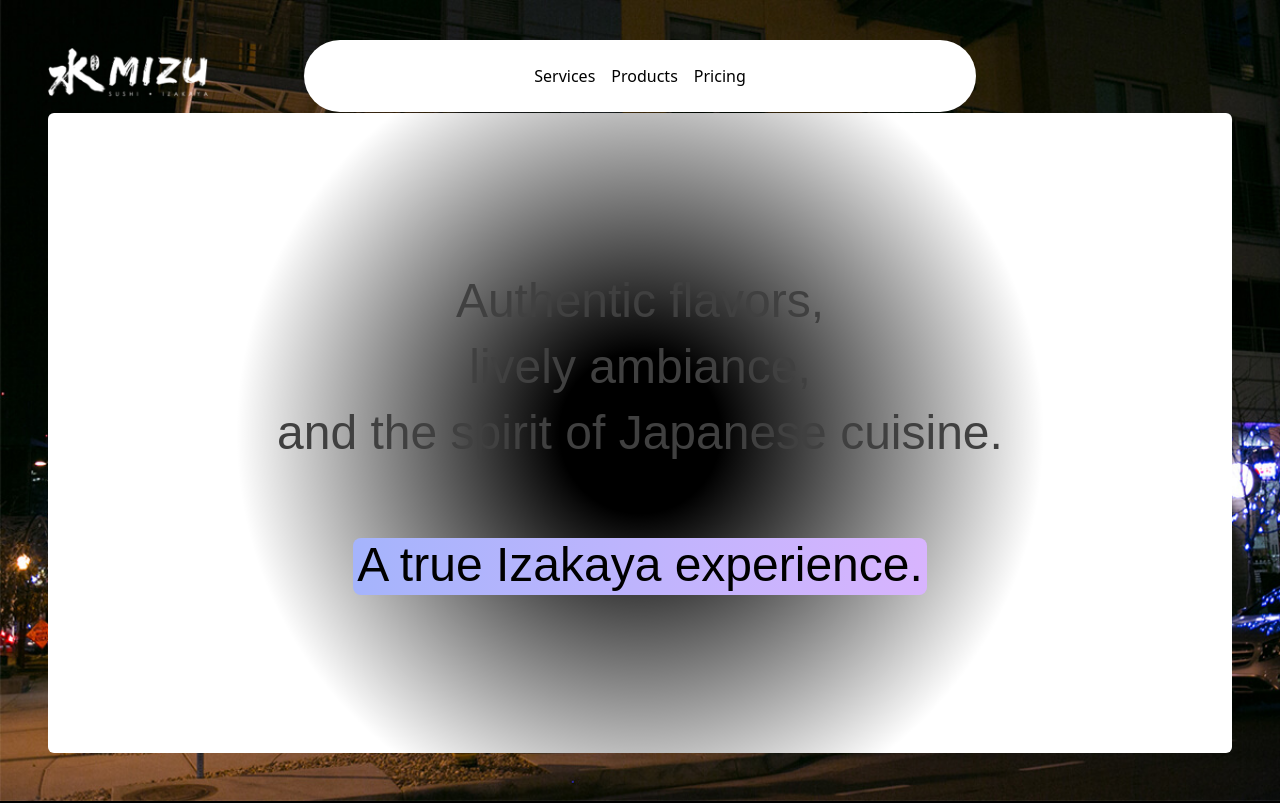
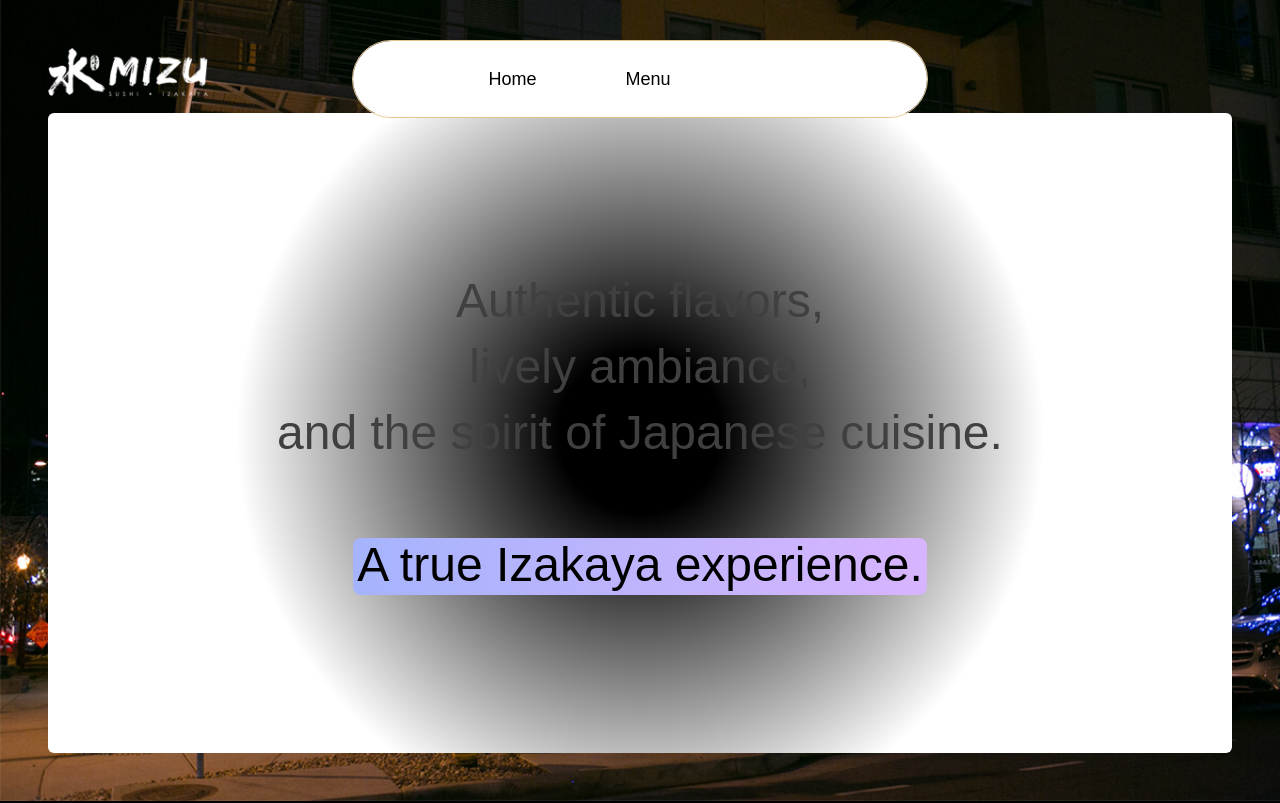
Before and after one commit to dkwon1223/mizu-izakaya, a Next.js app: page / in a window 1280 px wide. Shown: the top 803 px of the page. Built offline with nearby package versions, Linux system fonts and the light colour scheme; a web font is replaced by a local one.

Commit message:
Add basic structure and links

```diff
--- a/app/layout.tsx
+++ b/app/layout.tsx
@@ -27,7 +27,7 @@ export default function RootLayout({
   children: React.ReactNode;
 }>) {
   return (
-    <html lang="en">
+    <html lang="en" className="scroll-smooth">
       <body className={`${belleza.variable} ${dmSans.variable}`}>
         <NavBar />
         {children}
--- a/app/page.tsx
+++ b/app/page.tsx
@@ -3,6 +3,7 @@ import Image from "next/image";
 import mizuIcon from "../public/images/mizu-logo.png";
 import About from "@/components/About";
 import { GallerySlideshow } from "@/components/GallerySlideshow";
+import NavBar from "@/components/NavBar";
 
 export default function Home() {
   return (
--- /dev/null
+++ b/app/reservations/page.tsx
@@ -0,0 +1,9 @@
+import React from 'react'
+
+const Reservations = () => {
+  return (
+    <div>Reservations</div>
+  )
+}
+
+export default Reservations
--- a/components/GallerySlideshow.tsx
+++ b/components/GallerySlideshow.tsx
@@ -12,7 +12,7 @@ export function GallerySlideshow() {
     "https://resizer.otstatic.com/v2/photos/xlarge/1/41884826.webp",
   ];
   return (
-    <section className="flex flex-col items-center justify-center">
+    <section className="flex flex-col items-center justify-center" id="gallerySlideShow">
       <h1 className="text-5xl lg:text-6xl sm:text-2xl font-fancy text-gold mb-10">
         Photo Gallery
       </h1>
--- a/components/NavBar.tsx
+++ b/components/NavBar.tsx
@@ -1,60 +1,34 @@
 "use client";
 import React, { useState } from "react";
-import { HoveredLink, Menu, MenuItem, ProductItem } from "./ui/navbar-menu";
+import { HoveredLink, Menu, MenuItem } from "./ui/navbar-menu";
 import { cn } from "@/utils/cn";
-
+import Link from "next/link";
 
 function NavBar({ className }: { className?: string }) {
   const [active, setActive] = useState<string | null>(null);
   return (
     <div
-      className={cn("fixed top-10 inset-x-0 max-w-2xl mx-auto z-50", className)}
+      className={cn(
+        "fixed top-10 inset-x-0 max-w-xl mx-auto z-50 border border-gold rounded-full font-fancy text-xl sm:text-lg",
+        className
+      )}
     >
       <Menu setActive={setActive}>
-        <MenuItem setActive={setActive} active={active} item="Services">
+        <MenuItem setActive={setActive} active={active} item="Home">
           <div className="flex flex-col space-y-4 text-sm">
-            <HoveredLink href="/web-dev">Web Development</HoveredLink>
-            <HoveredLink href="/interface-design">Interface Design</HoveredLink>
-            <HoveredLink href="/seo">Search Engine Optimization</HoveredLink>
-            <HoveredLink href="/branding">Branding</HoveredLink>
+            <HoveredLink href="/#about">About</HoveredLink>
           </div>
         </MenuItem>
-        <MenuItem setActive={setActive} active={active} item="Products">
-          <div className="  text-sm grid grid-cols-2 gap-10 p-4">
-            <ProductItem
-              title="Algochurn"
-              href="https://algochurn.com"
-              src="https://assets.aceternity.com/demos/algochurn.webp"
-              description="Prepare for tech interviews like never before."
-            />
-            <ProductItem
-              title="Tailwind Master Kit"
-              href="https://tailwindmasterkit.com"
-              src="https://assets.aceternity.com/demos/tailwindmasterkit.webp"
-              description="Production ready Tailwind css components for your next project"
-            />
-            <ProductItem
-              title="Moonbeam"
-              href="https://gomoonbeam.com"
-              src="https://assets.aceternity.com/demos/Screenshot+2024-02-21+at+11.51.31%E2%80%AFPM.png"
-              description="Never write from scratch again. Go from idea to blog in minutes."
-            />
-            <ProductItem
-              title="Rogue"
-              href="https://userogue.com"
-              src="https://assets.aceternity.com/demos/Screenshot+2024-02-21+at+11.47.07%E2%80%AFPM.png"
-              description="Respond to government RFPs, RFIs and RFQs 10x faster using AI"
-            />
+        <Link href="/gallery" className="font-fancy text-xl sm:text-lg text-white">Gallery</Link>
+        <MenuItem setActive={setActive} active={active} item="Menu">
+          <div className="flex flex-col space-y-4 text-sm">
+            <HoveredLink href="/menu">View Menu</HoveredLink>
+            <HoveredLink href="https://order.toasttab.com/online/mizu-izakaya">
+              Order Online
+            </HoveredLink>
           </div>
         </MenuItem>
-        <MenuItem setActive={setActive} active={active} item="Pricing">
-          <div className="flex flex-col space-y-4 text-sm">
-            <HoveredLink href="/hobby">Hobby</HoveredLink>
-            <HoveredLink href="/individual">Individual</HoveredLink>
-            <HoveredLink href="/team">Team</HoveredLink>
-            <HoveredLink href="/enterprise">Enterprise</HoveredLink>
-          </div>
-        </MenuItem>
+        <Link href="/reservations" className="font-fancy text-xl sm:text-lg text-white">Reservations</Link>
       </Menu>
     </div>
   );
--- a/components/ui/navbar-menu.tsx
+++ b/components/ui/navbar-menu.tsx
@@ -113,7 +113,7 @@ export const HoveredLink = ({ children, ...rest }: any) => {
   return (
     <Link
       {...rest}
-      className="text-neutral-700 dark:text-neutral-200 hover:text-black "
+      className="text-neutral-700 dark:text-neutral-200 hover:text-gold text-lg "
     >
       {children}
     </Link>
```
